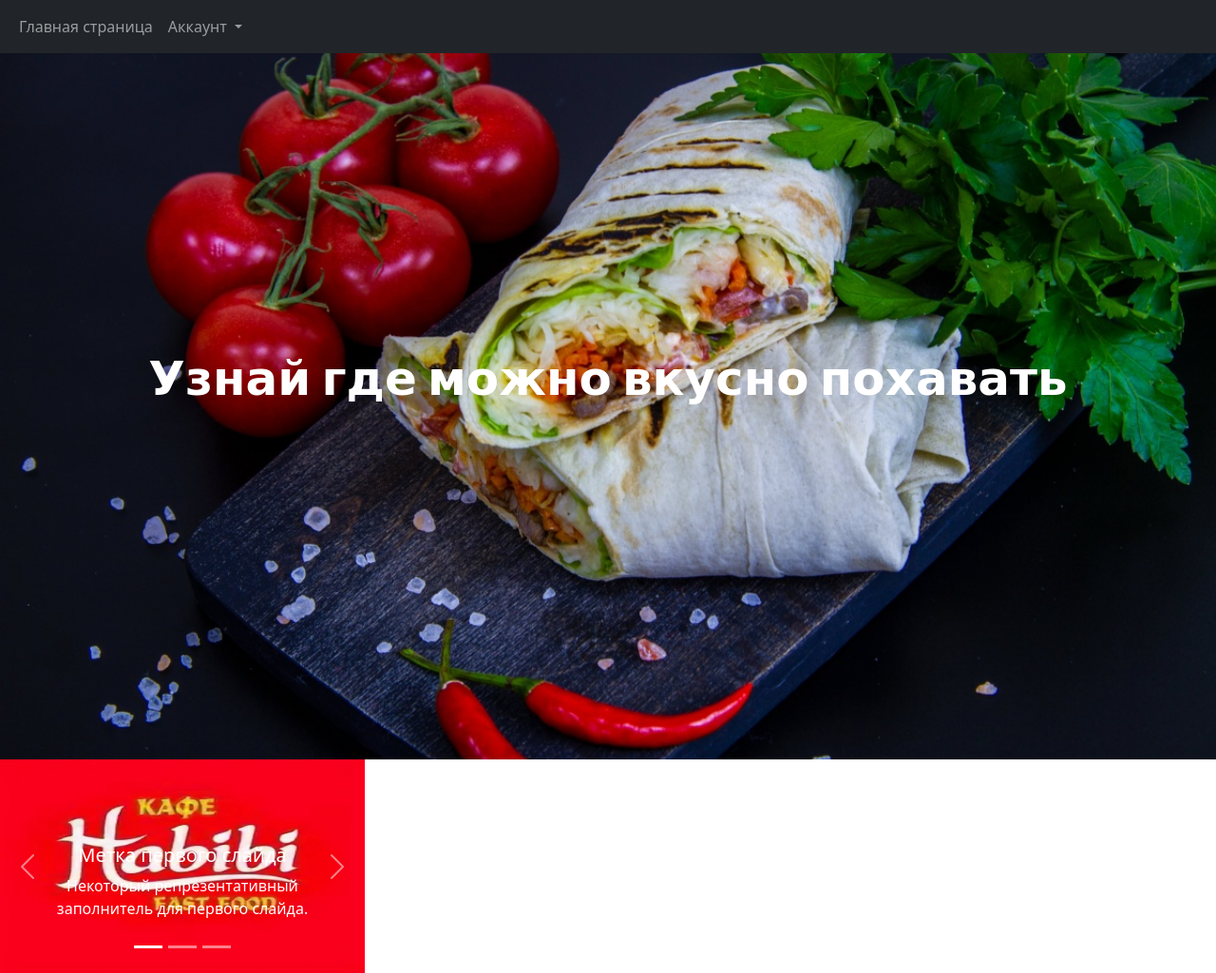
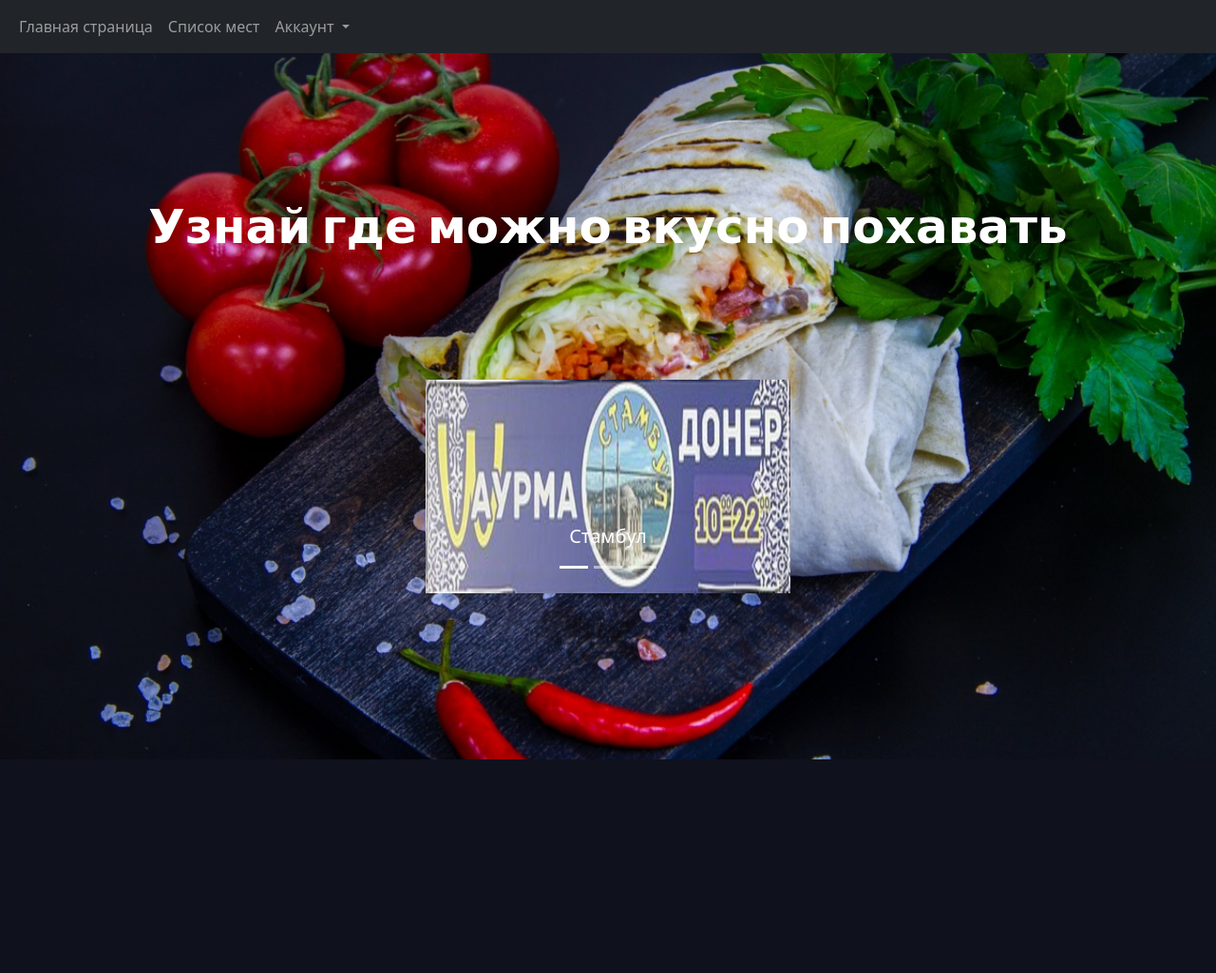
Before and after one commit to MafiaBrick/ShaurmaPatrul, a Django app: page / in a window 1280 px wide. Shown: the whole page at 95% size. After the commit the page ends 800 px from the top, so only its background shows below. Run offline with Django 3.2, Linux system fonts and the light colour scheme; data comes from the database, SQL or seed files in the repository; both versions use the stored data as it was after the commit.

Commit message:
Финалочка

```diff
--- a/autorization/templates/autorization/base.html
+++ b/autorization/templates/autorization/base.html
@@ -24,6 +24,9 @@
       <ul class="navbar-nav me-auto mb-2 mb-lg-0">
         <li class="nav-item">
           <a class="nav-link" aria-current="page" href="{% url 'home' %}">Главная страница</a>
+        </li>
+        <li class="nav-item">
+          <a class="nav-link" aria-current="page" href="{% url 'alllist' %}">Список мест</a>
         </li>
         <li class="nav-item dropdown d-flex">
           <a class="nav-link dropdown-toggle dropauth"  href="#" id="navbarDropdown" role="button" data-bs-toggle="dropdown" aria-expanded="false">
@@ -59,9 +62,7 @@
 {% block back %}
 {% endblock %}
     <div class="container justify-content-center">
-      {% if user.is_authenticated %}
 
-      {% endif %}
     {% block content %}{% endblock %}
     </div>
 
--- a/autorization/templates/autorization/login.html
+++ b/autorization/templates/autorization/login.html
@@ -1,5 +1,6 @@
 {% extends 'autorization/base.html' %}
 {% block content %}
+<br><br>
 <div class="row justify-content-center mt-5">
   <div class="col-md-5">
     <h2>Авторизация</h2>
--- a/autorization/templates/autorization/signup.html
+++ b/autorization/templates/autorization/signup.html
@@ -1,8 +1,9 @@
 {% extends 'autorization/base.html' %}
 {% block content %}
+<br><br>
 <div class="row justify-content-center mt-5">
   <div class="col-md-5">
-    <h2>Авторизация</h2>
+    <h2>Регистрация</h2>
   </div>
 </div>
 <div class="row justify-content-center mt-5">
--- a/shavarma/static/shavarma/css/style.css
+++ b/shavarma/static/shavarma/css/style.css
@@ -20,6 +20,25 @@
 }
 .hellotext p{
    color:white;
+   position: relative;
+   top: -20%;
    font-size: 50px;
    margin: 0;
 }
+.hellotext h5{
+   color:white;
+   position: relative;
+   top: -20%;
+   font-size: 50px;
+   margin: 0;
+}
+.slid
+{
+  top: -50%;
+  position: relative;
+  z-index: 200;
+  display: flex;
+  align-items: center;
+  flex-direction: row;
+  justify-content: center;
+}
--- a/shavarma/templates/shavarma/commentposition.html
+++ b/shavarma/templates/shavarma/commentposition.html
@@ -1,5 +1,6 @@
 {% extends 'autorization/base.html' %}
 {% block content %}
+<br><br>
 <div class="row justify-content-center mt-5">
   <div class="col-md-5">
     <img class ="img-fluid mb-2" src="{{data.image.url}}" alt="">
--- a/shavarma/templates/shavarma/detailPoint.html
+++ b/shavarma/templates/shavarma/detailPoint.html
@@ -1,5 +1,6 @@
 {% extends 'autorization/base.html' %}
 {% block content %}
+<br><br>
 <div class="row justify-content-center mt-5">
   <div class="col-md-8">
     <div class="alert alert-info" role="alert">
--- a/shavarma/templates/shavarma/detailposition.html
+++ b/shavarma/templates/shavarma/detailposition.html
@@ -1,5 +1,6 @@
 {% extends 'autorization/base.html' %}
 {% block content %}
+<br><br>
 <div class="row justify-content-center mt-5">
   <div class="col-md-5">
     <img class ="img-fluid mb-2" src="{{data.image.url}}" alt="">
--- a/shavarma/templates/shavarma/homepage.html
+++ b/shavarma/templates/shavarma/homepage.html
@@ -1,6 +1,7 @@
 {% extends 'autorization/base.html' %}
 
 {% block content %}
+<br><br>
 <div class="row justify-content-center mt-5">
   {% for el in data %}
     <div class="col-md-4">
--- a/shavarma/templates/shavarma/temphomepage.html
+++ b/shavarma/templates/shavarma/temphomepage.html
@@ -1,11 +1,13 @@
 {% extends 'autorization/base.html' %}
 {% load static %}
 {% block back %}
+
   <div class="intro">
     <div class="hellotext">
       <p>Узнай где можно вкусно похавать</p>
     </div>
-</div>
+    <div class="slid">
+
     <div id="carouselExampleCaptions" style = "width:30%" class="carousel slide" data-bs-ride="carousel">
       <div class="carousel-indicators">
         <button type="button" data-bs-target="#carouselExampleCaptions" data-bs-slide-to="0" class="active" aria-current="true" aria-label="Slide 1"></button>
@@ -16,10 +18,9 @@
     {% for el in data %}
 
         <div class="carousel-item">
-      <img src="{{el.image.url}}" class="d-block w-100 img-fluid" alt="...">
+          <a href="{% url 'detailPoint' el.id %}"><img src="{{el.image.url}}" class="d-block w-100 img-fluid" alt="..."></a>
           <div class="carousel-caption d-none d-md-block">
-        <h5>Метка первого слайда</h5>
-        <p>Некоторый репрезентативный заполнитель для первого слайда.</p>
+            <h5>{{el.title}}</h5>
           </div>
         </div>
 
@@ -36,6 +37,9 @@
       <span class="visually-hidden">Следующий</span>
     </button>
     </div>
+    </div>
+  </div>
+
 
 
 
--- a/shavarma/urls.py
+++ b/shavarma/urls.py
@@ -6,6 +6,7 @@
 ]
 urlpatterns = [
     path('',views.homepage, name = 'home'),
+    path('allpoint/',views.alllist, name = 'alllist'),
     path('<int:id_point>/',views.detailShavarma, name = 'detailPoint'),
 
     path('<int:id_point>/<int:id_pos>/',include(extra_urlpatterns)),
--- a/shavarma/views.py
+++ b/shavarma/views.py
@@ -5,13 +5,15 @@
 # Create your views here.
 
 def homepage(request):
-    data = shavarmaModel.objects.all().order_by('rating')
+    data = shavarmaModel.objects.all().order_by('-rating')[:3]
     return render(request, 'shavarma/temphomepage.html',{'data':data})
-
+def alllist(request):
+    data = shavarmaModel.objects.all().order_by('-rating')
+    return render(request, 'shavarma/homepage.html',{'data':data})
 #Раскрывает пункты меню точки
 def detailShavarma(request, id_point):
     object = get_object_or_404(shavarmaModel, id = id_point)
-    position = positionOfPoint.objects.filter(id_point__id = id_point).order_by('rating')
+    position = positionOfPoint.objects.filter(id_point__id = id_point).order_by('-rating')
     return render(request,'shavarma/detailPoint.html',{'data':object,'pos':position,'point':id_point})
 
 #Функция выводит подробную статистику о конкретной позиции
```
Also changed, not shown: db.sqlite3, media/shavarma/images/кинг.jpg (added), media/shavarma/images/ной.jpg (added), media/shavarma/images/очень_вкусно.jpg (added), media/shavarma/images/стамбул.jpg (added), media/shavarma/images/у_спартака.jpg (added). Lines whose indentation alone changed are shown as unchanged.
